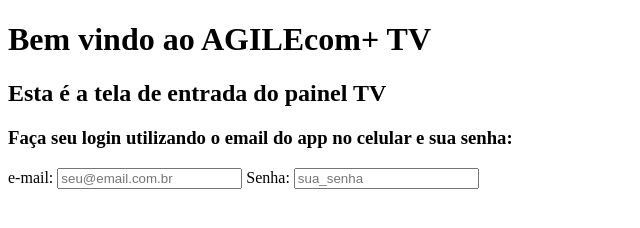
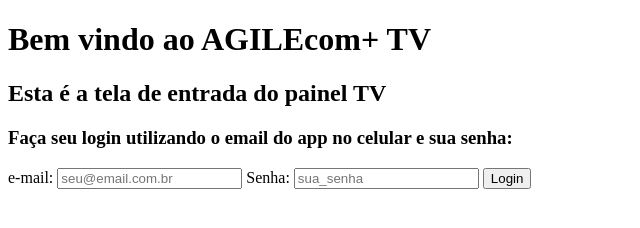
Before and after one commit to azzucchi/AGILEcom-, a plain HTML site: page index.html in a window 1280 px wide. Shown: the whole page, without its empty margins (0-640 px from the left). Drawn offline with Linux system fonts and the light colour scheme.

Commit message:
atualizacao 4

```diff
--- a/index.html
+++ b/index.html
@@ -17,6 +17,7 @@
     <input type="email" name="email" id="email" placeholder="seu@email.com.br">
     <label for="name">Senha:</label>
     <input type="password" name="senha" id="Senha" placeholder="sua_senha">
+    <button onclick="alert('Ativado')">Login</button>
   </form>
 </body>
 
```
